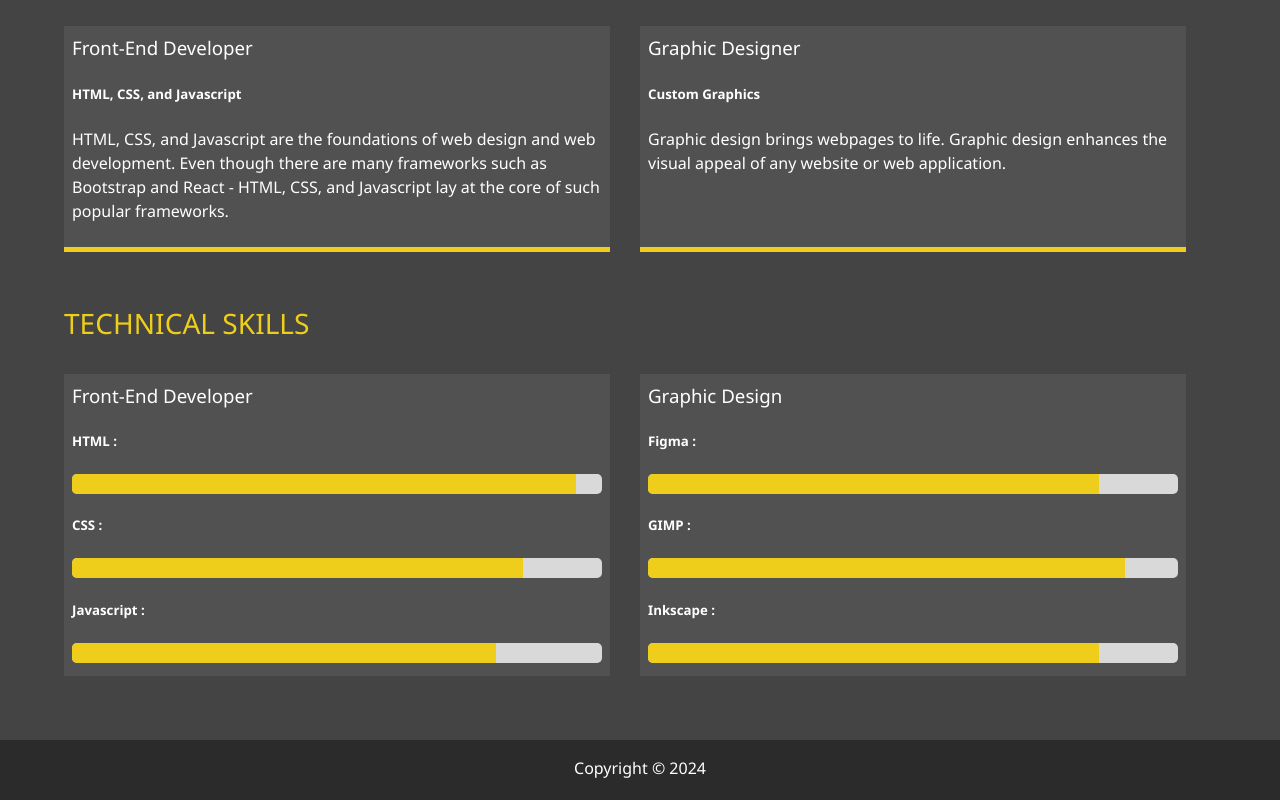
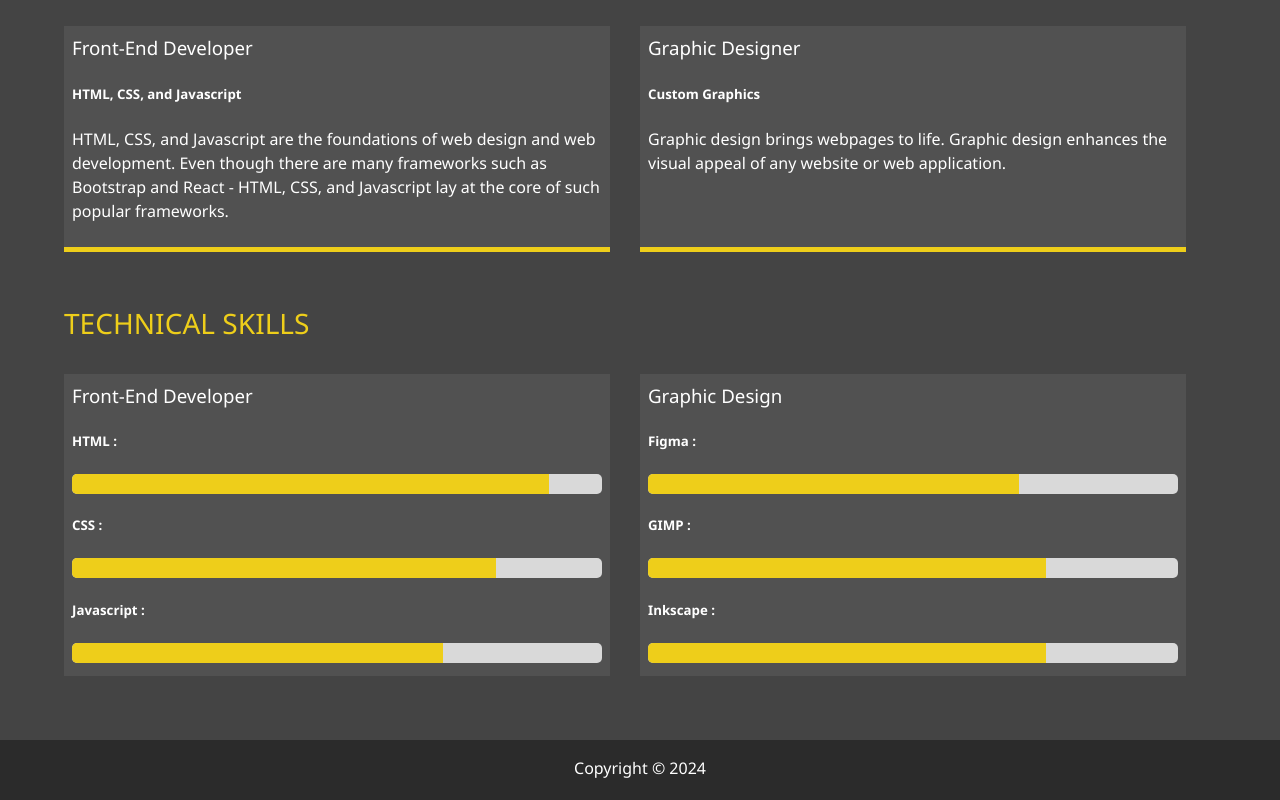
Before and after one commit to Richard-Dent/github_portfolio, a website: page dist/about.html in a window 1280 px wide. Shown: the part 667-1467 px from the top of the page. Drawn offline with Linux system fonts and the light colour scheme.

Commit message:
changed technical skills on about.html page

```diff
--- a/dist/about.html
+++ b/dist/about.html
@@ -82,15 +82,15 @@
                 <h3>Front-End Developer</h3>
                 <h5>HTML : </h5>
                 <div class="progress">
-                    <div style="width: 95%;"></div>
+                    <div style="width: 90%;"></div>
                 </div>
                 <h5>CSS : </h5>
                 <div class="progress">
-                    <div style="width: 85%;"></div>
+                    <div style="width: 80%;"></div>
                 </div>
                 <h5>Javascript : </h5>
                 <div class="progress">
-                    <div style="width: 80%;"></div>
+                    <div style="width: 70%;"></div>
                 </div>
             </div>
 
@@ -98,15 +98,15 @@
                 <h3>Graphic Design</h3>
                 <h5>Figma : </h5>
                 <div class="progress">
-                    <div style="width: 85%;"></div>
+                    <div style="width: 70%;"></div>
                 </div>
                 <h5>GIMP : </h5>
                 <div class="progress">
-                    <div style="width: 90%;"></div>
+                    <div style="width: 75%;"></div>
                 </div>
                 <h5>Inkscape : </h5>
                 <div class="progress">
-                    <div style="width: 85%;"></div>
+                    <div style="width: 75%;"></div>
                 </div>
             </div>
 
```
